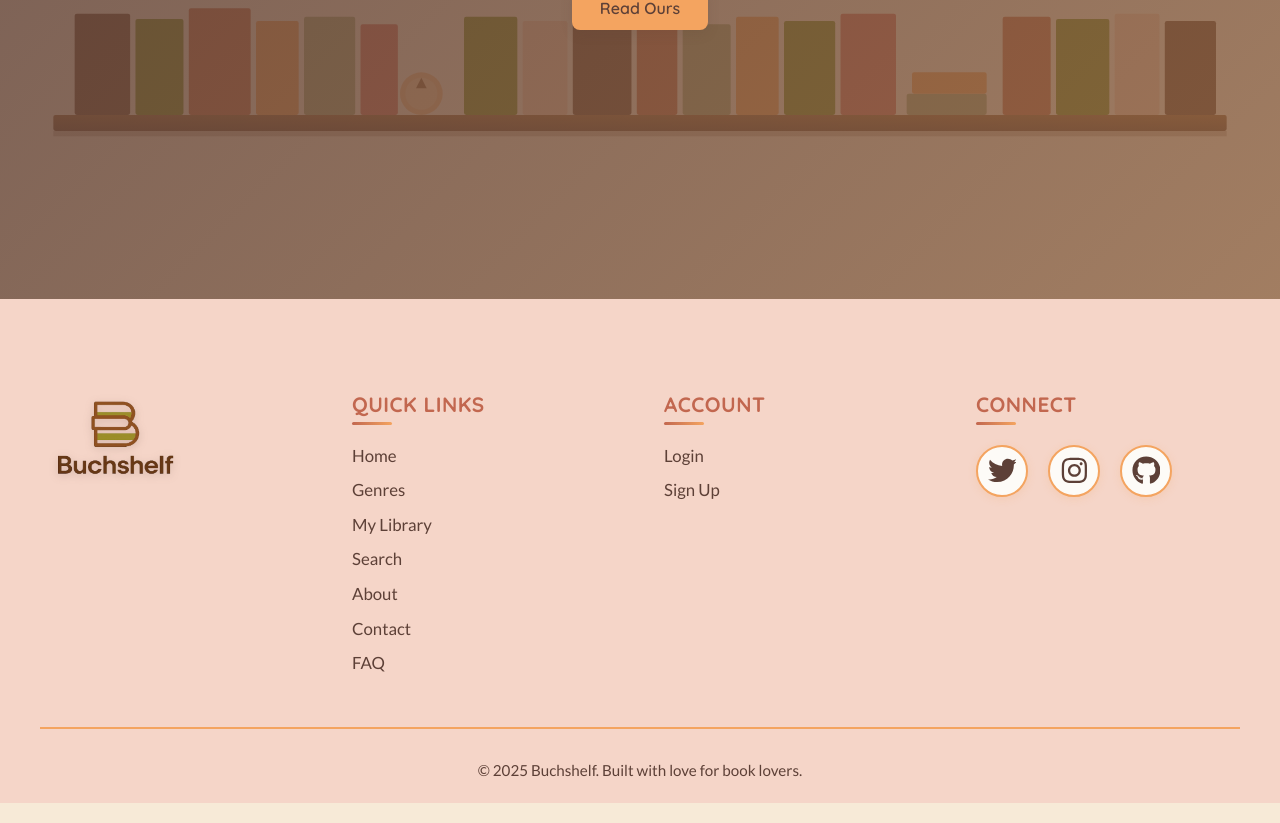
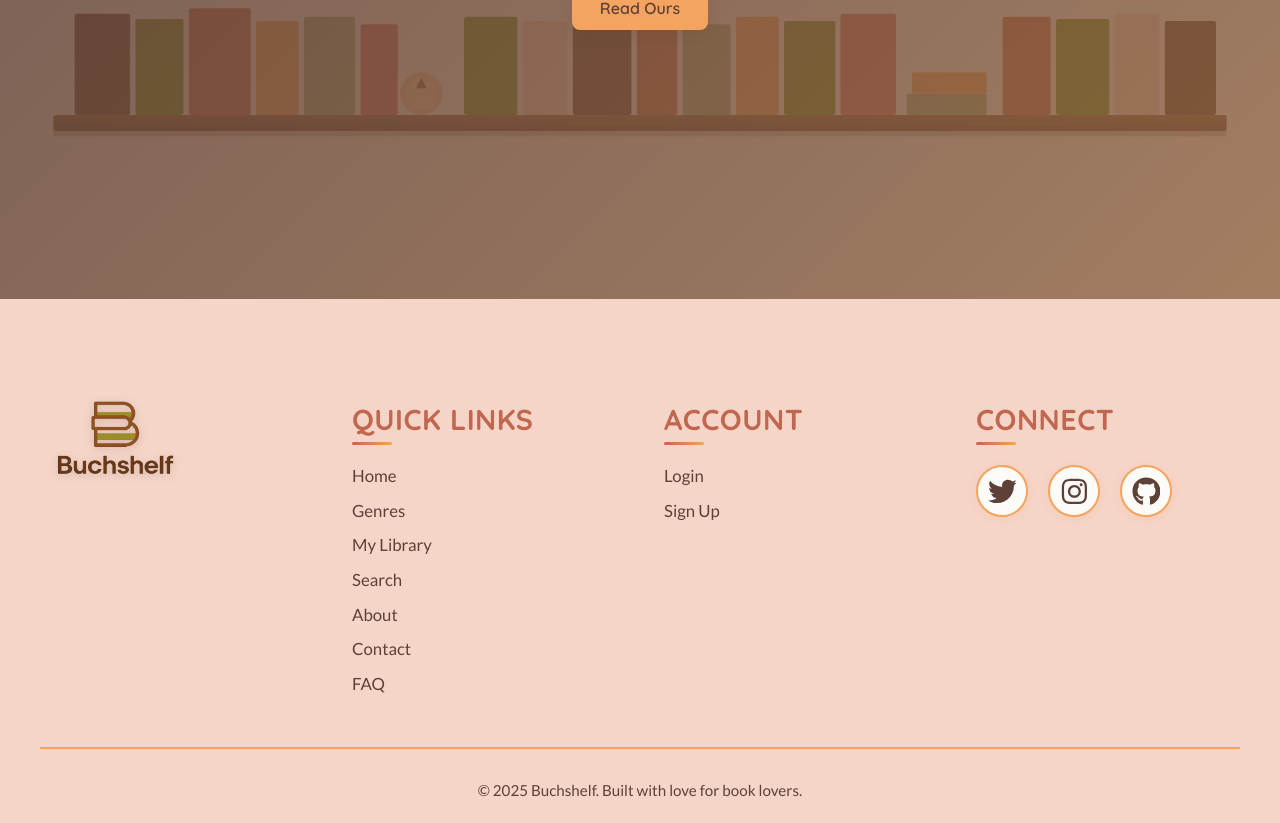
Before and after one commit to afolabiannie54-collab/buchshelf, a React (Vite) app: page / in a window 1280 px wide. Shown: the part 2562-3385 px from the top of the page. Built offline with nearby package versions, Linux system fonts and the light colour scheme; no server answers.

Commit message:
Increase footer section header font size to 1.8rem

```diff
--- a/src/components/Footer/Footer.module.css
+++ b/src/components/Footer/Footer.module.css
@@ -18,7 +18,7 @@
   font-family: var(--font-secondary);
   color: var(--color-terracotta);
   margin-bottom: 1.25rem;
-  font-size: 1.3rem;
+  font-size: 1.8rem;
   font-weight: 700;
   letter-spacing: 0.5px;
   text-transform: uppercase;
```
